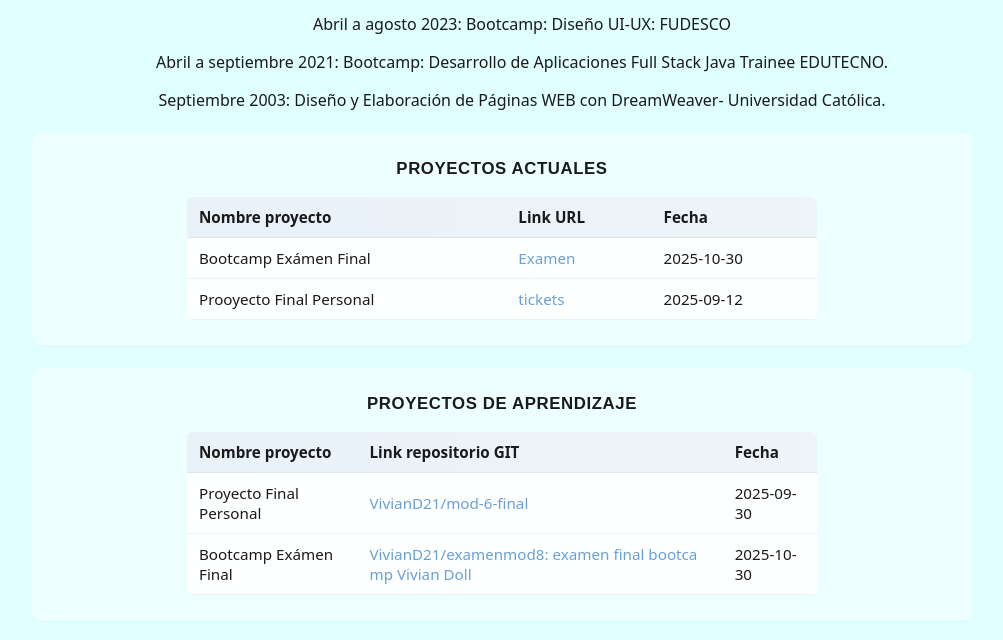
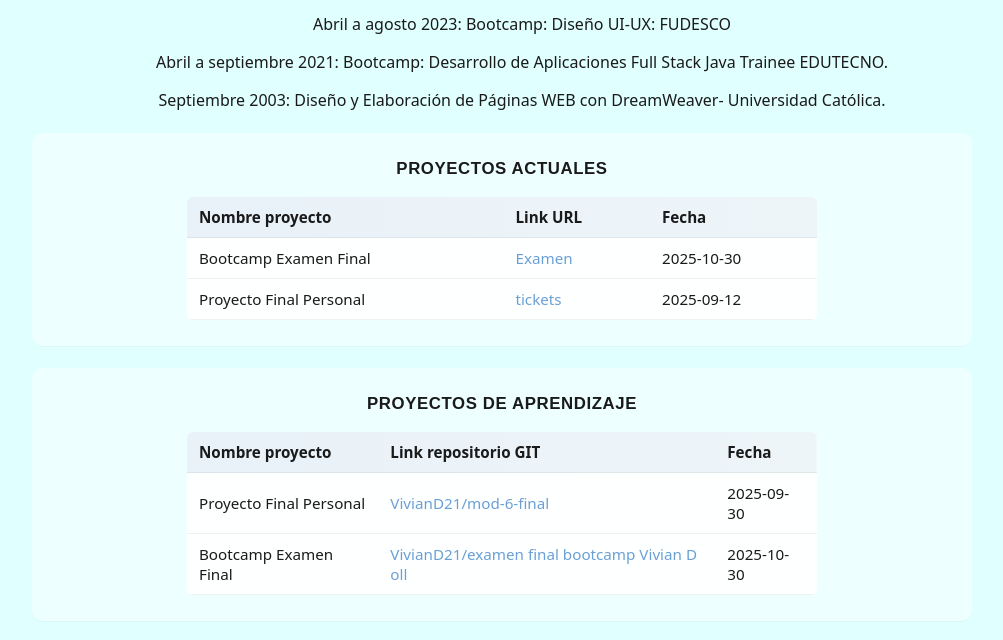
Before and after one commit to VivianD21/portafolio_VDoll, a plain HTML site: page index.html in a window 1280 px wide. Shown: the part 115-755 px from the top of the page, without its empty margins (138-1141 px from the left). Drawn offline with Linux system fonts and the light colour scheme.

Commit message:
Update index.html
correcciones finales

```diff
--- a/index.html
+++ b/index.html
@@ -34,12 +34,12 @@ Septiembre 2003:	Diseño y Elaboración de Páginas WEB con DreamWeaver- Univers
           </thead>
           <tbody>
             <tr>
-              <td>Bootcamp Exámen Final</td>
-              <td><a href="https://examen7viviandoll.netlify.app/https://examenfinal8.netlify.app">Examen</a></td>
+              <td>Bootcamp Examen Final</td>
+              <td><a href="https://examenfinal8.netlify.app">Examen</a></td>
               <td>2025-10-30</td>
             </tr>
             <tr>
-              <td>Prooyecto Final Personal</td>
+              <td>Proyecto Final Personal</td>
               <td><a href="https://proyfinalviviandoll.netlify.app/">tickets</a></td>
               <td>2025-09-12</td>
             </tr>
@@ -67,8 +67,8 @@ Septiembre 2003:	Diseño y Elaboración de Páginas WEB con DreamWeaver- Univers
               <td>2025-09-30</td>
             </tr>
             <tr>
-              <td>Bootcamp Exámen Final</td>
-              <td><a href="https://github.com/VivianD21/examenmod8">VivianD21/examenmod8: examen final bootcamp Vivian Doll</a></td>
+              <td>Bootcamp Examen Final</td>
+              <td><a href="https://github.com/VivianD21/examenmod8">VivianD21/examen final bootcamp Vivian Doll</a></td>
               <td>2025-10-30</td>
             </tr>
           </tbody>
```
